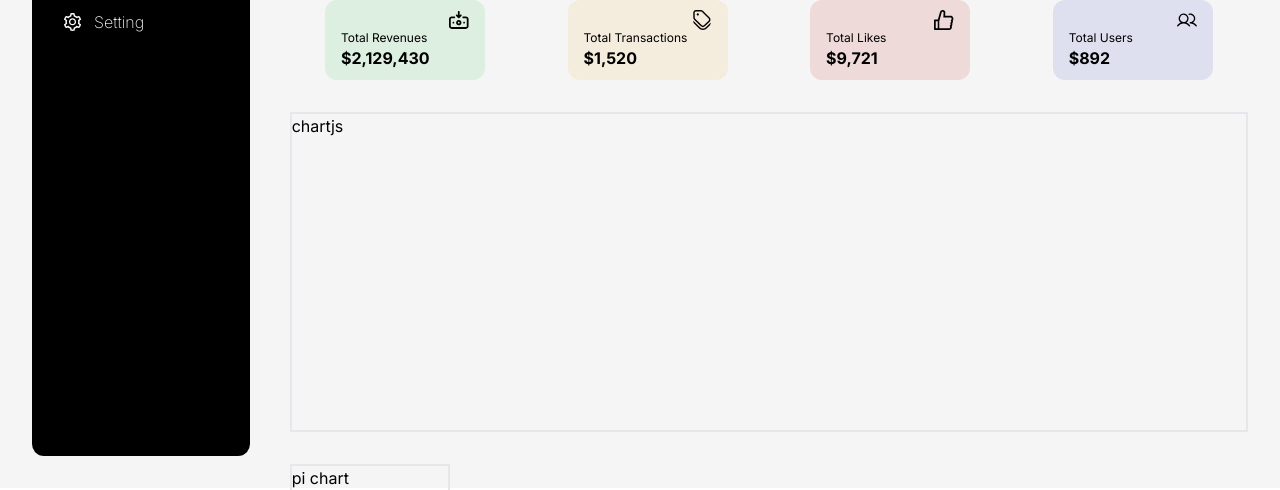
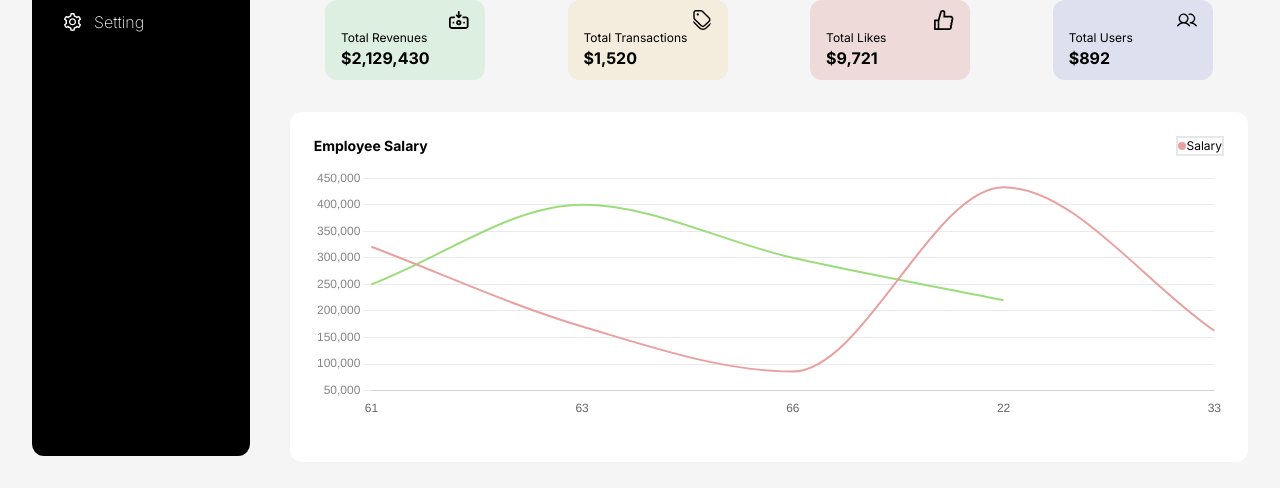
Before and after one commit to K-ash-ish/open-assignment, a Next.js app: page /dashboard in a window 1280 px wide. Shown: the part 312-802 px from the top of the page. Built offline with nearby package versions, Linux system fonts and the light colour scheme.

Commit message:
feat: line chart component completed

```diff
--- a/package.json
+++ b/package.json
@@ -10,9 +10,11 @@
   },
   "dependencies": {
     "autoprefixer": "10.4.15",
+    "chart.js": "^4.3.3",
     "next": "13.4.19",
     "postcss": "8.4.28",
     "react": "18.2.0",
+    "react-chartjs-2": "^5.2.0",
     "react-dom": "18.2.0",
     "tailwindcss": "3.3.3"
   }
--- /dev/null
+++ b/src/app/components/ui/LineChart.jsx
@@ -0,0 +1,69 @@
+"use client";
+import Chart from "chart.js/auto";
+import { CategoryScale } from "chart.js";
+import { useState } from "react";
+import { dummyData } from "@/app/constant";
+import { Data } from "@/app/constant";
+import { Line, Pie } from "react-chartjs-2";
+
+Chart.register(CategoryScale);
+
+function LineChart() {
+  const [chartData, setChartData] = useState({
+    labels: dummyData.map((data) => data.employee_age),
+    datasets: [
+      {
+        label: "Employer's Salary ",
+        data: dummyData.map((data) => data.employee_salary),
+        borderColor: "#E9A0A0",
+        borderWidth: 2,
+        cubicInterpolationMode: "monotone",
+        pointRadius: 0,
+      },
+      {
+        label: "Employer's Salary ",
+        data: ["250000", "400000", "300000", "220000"],
+        borderColor: "#9BDD7C",
+        borderWidth: 2,
+        cubicInterpolationMode: "monotone",
+        pointRadius: 0,
+      },
+    ],
+  });
+  return (
+    <Line
+      data={chartData}
+      options={{
+        maintainAspectRatio: false,
+        plugins: {
+          legend: {
+            display: false,
+          },
+        },
+        scales: {
+          x: {
+            grid: {
+              display: false,
+            },
+          },
+          y: {
+            border: {
+              display: false,
+            },
+            grid: {
+              display: true,
+              color: "#EAEAEA",
+              lineWidth: 1,
+            },
+            ticks: {
+              display: true,
+              color: "#858585",
+            },
+          },
+        },
+      }}
+    />
+  );
+}
+
+export default LineChart;
--- a/src/app/constant.js
+++ b/src/app/constant.js
@@ -1,3 +1,4 @@
+// https://dummy.restapiexample.com/
 export const navItems = [
   {
     name: "dashboard",
@@ -25,3 +26,73 @@ export const navItems = [
     active: false,
   },
 ];
+
+export const dummyData = [
+  {
+    id: 1,
+    employee_name: "Tiger Nixon",
+    employee_salary: 320800,
+    employee_age: 61,
+    profile_image: "",
+  },
+  {
+    id: 2,
+    employee_name: "Garrett Winters",
+    employee_salary: 170750,
+    employee_age: 63,
+    profile_image: "",
+  },
+  {
+    id: 3,
+    employee_name: "Ashton Cox",
+    employee_salary: 86000,
+    employee_age: 66,
+    profile_image: "",
+  },
+  {
+    id: 4,
+    employee_name: "Cedric Kelly",
+    employee_salary: 433060,
+    employee_age: 22,
+    profile_image: "",
+  },
+  {
+    id: 5,
+    employee_name: "Airi Satou",
+    employee_salary: 162700,
+    employee_age: 33,
+    profile_image: "",
+  },
+];
+export const Data = [
+  {
+    id: 1,
+    year: 2016,
+    userGain: 80000,
+    userLost: 823,
+  },
+  {
+    id: 2,
+    year: 2017,
+    userGain: 45677,
+    userLost: 345,
+  },
+  {
+    id: 3,
+    year: 2018,
+    userGain: 78888,
+    userLost: 555,
+  },
+  {
+    id: 4,
+    year: 2019,
+    userGain: 90000,
+    userLost: 4555,
+  },
+  {
+    id: 5,
+    year: 2020,
+    userGain: 4300,
+    userLost: 234,
+  },
+];
--- a/src/app/dashboard/page.js
+++ b/src/app/dashboard/page.js
@@ -1,7 +1,7 @@
 import Image from "next/image";
 import SideBar from "../components/ui/SideBar";
 import DashboardCard from "../components/ui/DashboardCard";
-
+import LineChart from "../components/ui/LineChart";
 function Dashboard() {
   return (
     <div className="bg-[#f5f5f5] h-screen flex md:flex-row flex-col items-center md:items-start p-8 ">
@@ -67,7 +67,18 @@ function Dashboard() {
             classname="bg-[#DEE0EF]"
           />
         </div>
-        <div className="w-full border-2 h-80">chartjs</div>
+        <div className="w-full  md:h-[350px] flex flex-col gap-3 p-6 bg-white rounded-xl">
+          <div className="flex flex-row justify-between">
+            <h1 className="font-bold text-sm">Employee Salary</h1>
+            <p className="text-xs relative border-2 w-12 text-right">
+              <span className="absolute h-2 w-2 left-0 top-1/2 transform -translate-y-1/2 bg-[#E9A0A0] rounded-full"></span>
+              Salary
+            </p>
+          </div>
+          <div className="h-5/6 w-[100%] flex justify-center">
+            <LineChart />
+          </div>
+        </div>
         <div>
           <div className="h-40 w-40 border-2">pi chart</div>
           <div className="h-40 w-40 border-2">meeting link</div>
```
Also changed, not shown: 1 other file (tests, documents, lock files or other folders).
